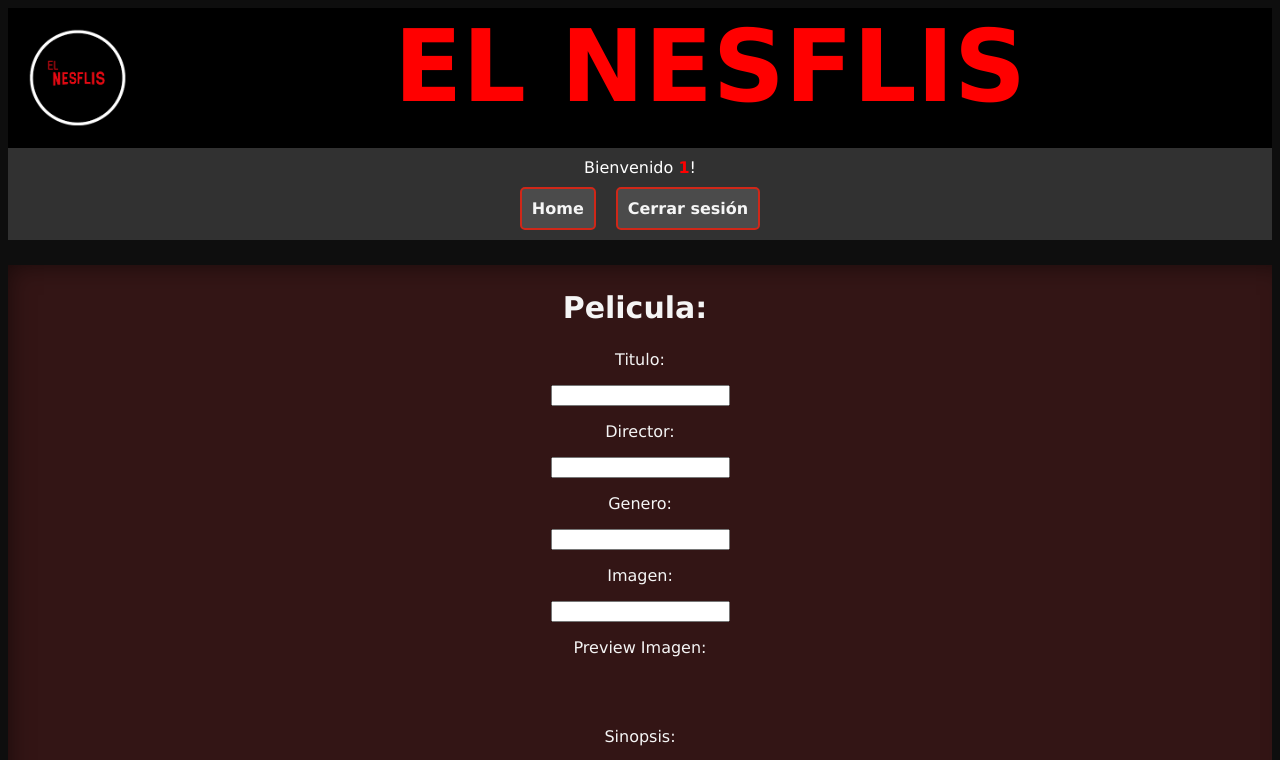
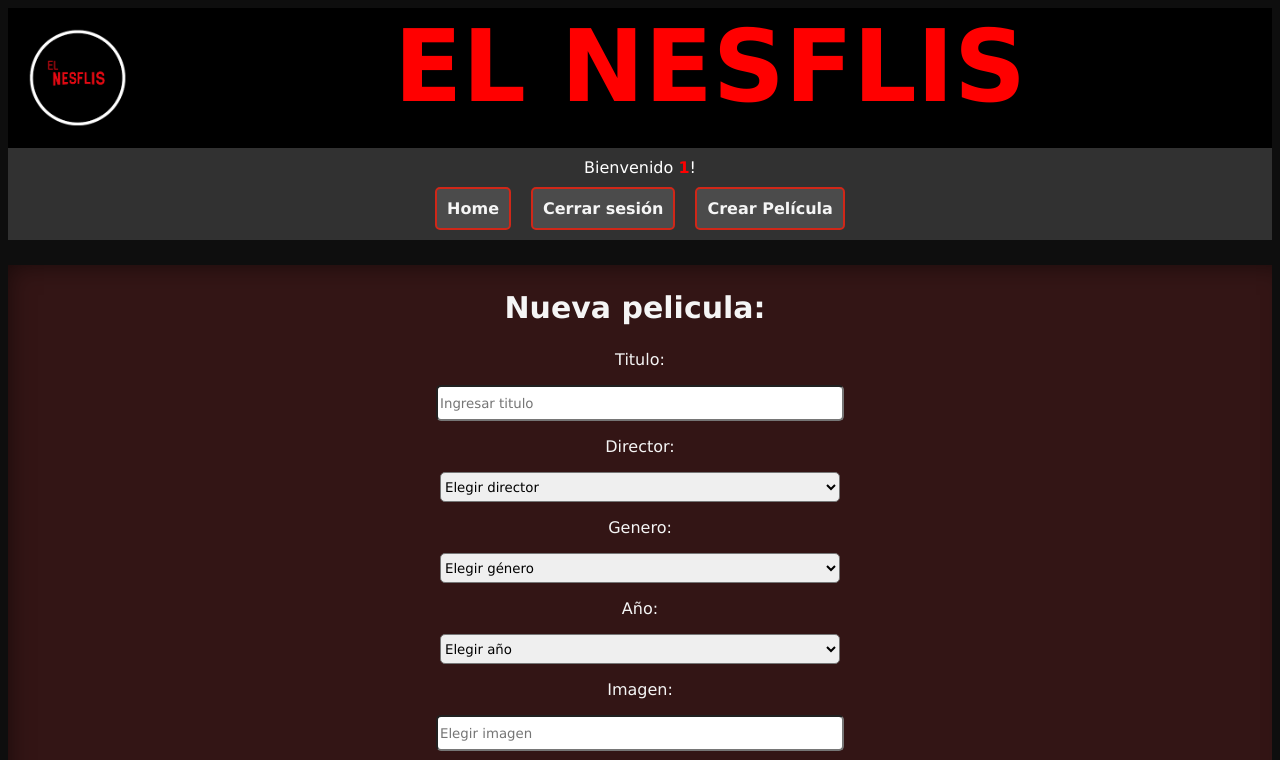
Before and after one commit to AgustinGAguirre/final-Bajo-Berger, a Next.js app in the folder frontend/: page /movies/create in a window 1280 px wide. Shown: the top 760 px of the page. Built offline with nearby package versions, Linux system fonts and the light colour scheme; no server answers; sample sign-in values are in the browser's storage.

Commit message:
Agregar creacion de pelicula

```diff
--- a/frontend/pages/_app.js
+++ b/frontend/pages/_app.js
@@ -8,6 +8,10 @@ function MyApp({ Component, pageProps }) {
   const handleLogout = () => {
     removeToken();
     window.location = "/login";
+  }
+
+  const handleCreate = () => {
+    window.location = "/movies/create";
   }
 
   return (
@@ -37,6 +41,9 @@ function MyApp({ Component, pageProps }) {
         {isLoggedIn && (
           <a className='menu-item' href="#" onClick={handleLogout}>Cerrar sesión</a>
         )}
+        {isLoggedIn && (
+          <a className='menu-item' href="#" onClick={handleCreate}>Crear Película</a>
+        )}
       </nav>
       <Component {...pageProps} />
       <footer></footer>
--- a/frontend/pages/index.js
+++ b/frontend/pages/index.js
@@ -54,12 +54,12 @@ const Home = () => {
           <div className="background">
             {!!movies && movies.map((movie) => (
               <div className="img-container">
-                <img className="cover" src={movie.image}/>
+                <img className="cover" src={movie.image || "http://via.placeholder.com/333x500"} />
                 <div className="movie-title">{movie.title}<br /> ({movie.director} {movie.year})</div>
 
                 <div className="boton-accion-container">
-                {isLoggedIn && <a className="boton-accion" href={`/movies/${movie.id}`}>editar</a>}
-                {isLoggedIn && <a className="boton-accion" href={`/movies/${movie.id}/comments`}>Comentarios</a>}
+                  {isLoggedIn && <a className="boton-accion" href={`/movies/${movie.id}`}>editar</a>}
+                  {isLoggedIn && <a className="boton-accion" href={`/movies/${movie.id}/comments`}>Comentarios</a>}
                 </div>
               </div>
             ))}
--- a/frontend/pages/movies/[id].js
+++ b/frontend/pages/movies/[id].js
@@ -3,6 +3,7 @@ import { useRouter } from 'next/router'
 import axios from "axios";
 import { checkIfIsLoggedIn, getToken, getLoggedInUserId } from "../../utils";
 import { useFormik } from 'formik';
+import { DIRECTORS, GENRES, YEARS } from "./constants";
 const Movie = () => {
     const router = useRouter();
     const { id } = router.query;
@@ -89,9 +90,26 @@ const Movie = () => {
                         <p id="details">
                             <p>Titulo:</p>  <input type="text" name="title" value={formik.values.title} onChange={formik.handleChange} />
                             <br />
-                            <p>Director:</p>  <input type="text" name="director" value={formik.values.director} onChange={formik.handleChange} />
+                            <p>Director:</p>
+                            <select name="director" value={formik.values.director} onChange={formik.handleChange} >
+                                {DIRECTORS.map((director) => (
+                                    <option value={director}>{director}</option>
+                                ))}
+                            </select>
                             <br />
-                            <p>Genero:</p>  <input type="text" name="genre" value={formik.values.genre} onChange={formik.handleChange} />
+                            <p>Genero:</p>
+                            <select name="genre" value={formik.values.genre} onChange={formik.handleChange} >
+                                {GENRES.map((genre) => (
+                                    <option value={genre}>{genre}</option>
+                                ))}
+                            </select>
+                            <br />
+                            <p>Año:</p>
+                            <select name="year" value={formik.values.year} onChange={formik.handleChange} >
+                                {YEARS.map((year) => (
+                                    <option value={year}>{year}</option>
+                                ))}
+                            </select>
                             <br />
                             <p>Imagen:</p>  <input type="text" name="image" value={formik.values.image} onChange={formik.handleChange} />
                             <br />
--- /dev/null
+++ b/frontend/pages/movies/constants.js
@@ -0,0 +1,31 @@
+export const GENRES = [
+    "Acción",
+    "Romantica",
+    "Aventura",
+    "Fantasía",
+    "Policial",
+    "Comedia",
+    "Comedia Romántica",
+];
+
+export const DIRECTORS = [
+    "Steven Spielberg",
+    "Vicky Jenson",
+    "Chris Columbus",
+    "Byron Howard",
+    "Tim Miller",
+    "Sam Raimi",
+    "Richard Donner",
+    "Matt Reeves"
+];
+
+const buildYears = function (startYear) {
+    var currentYear = new Date().getFullYear(), years = [];
+    startYear = startYear || 1980;
+    while (startYear <= currentYear) {
+        years.push(startYear++);
+    }
+    return years;
+}
+
+export const YEARS = buildYears(1920);
--- /dev/null
+++ b/frontend/pages/movies/create.js
@@ -0,0 +1,97 @@
+import { useState, useEffect } from "react";
+import { useRouter } from 'next/router'
+import axios from "axios";
+import { checkIfIsLoggedIn, getToken, getLoggedInUserId } from "../../utils";
+import { useFormik } from 'formik';
+import { DIRECTORS, GENRES, YEARS } from "./constants";
+const Movie = () => {
+    const router = useRouter();
+    const [error, setError] = useState("");
+    let isLoggedIn = checkIfIsLoggedIn();
+    const initialValues = {
+        title: '',
+        director: '',
+        genre: '',
+        image: '',
+        synopsis: '',
+        year: '',
+    }
+
+    const formik = useFormik({
+        initialValues,
+        enableReinitialize: true,
+        onSubmit: async values => {
+            await axios.post(`${process.env.NEXT_PUBLIC_API_URL}/api/movies`, values, {
+                headers: {
+                    authorization: `Bearer ${getToken()}`
+                }
+            }).then(movie => {
+                router.push("/")
+            }).catch((e) => {
+                console.error({ e });
+                setError("Hubo un problema al crear la pelicula");
+            });
+        },
+    });
+
+    if (typeof window !== 'undefined' && !isLoggedIn) {
+        router.push("/login")
+    }
+
+    const userId = getLoggedInUserId();
+
+    return (
+        <>
+            <div id="container-details">
+                <aside id="peliculas">
+                    <form onSubmit={formik.handleSubmit}>
+                        <h2>Nueva pelicula:</h2>
+                        <p id="details">
+                            <p>Titulo:</p>
+                            <input placeholder="Ingresar titulo" type="text" name="title" value={formik.values.title} onChange={formik.handleChange} />
+                            <br />
+                            <p>Director:</p>
+                            <select name="director" value={formik.values.director} onChange={formik.handleChange} >
+                                <option value='' disabled selected>Elegir director</option>
+                                {DIRECTORS.map((director) => (
+                                    <option value={director}>{director}</option>
+                                ))}
+                            </select>
+                            <br />
+                            <p>Genero:</p>
+                            <select name="genre" value={formik.values.genre} onChange={formik.handleChange}>
+                                <option value='' disabled selected>Elegir género</option>
+                                {GENRES.map((genre) => (
+                                    <option value={genre}>{genre}</option>
+                                ))}
+                            </select>
+                            <br />
+                            <p>Año:</p>
+                            <select name="year" value={formik.values.year} onChange={formik.handleChange}>
+                                <option value='' disabled selected>Elegir año</option>
+                                {YEARS.map((year) => (
+                                    <option value={year}>{year}</option>
+                                ))}
+                            </select>
+                            <br />
+                            <p>Imagen:</p>
+                            <input type="text" name="image" value={formik.values.image} onChange={formik.handleChange} placeholder="Elegir imagen" />
+                            <br />
+                            <p>Preview Imagen:</p> <br />
+                            <img src={formik.values.image} style={{ maxWidth: '200px' }} />
+                            <br />
+                            <p>Sinopsis:</p>
+                            <textarea name="synopsis" value={formik.values.synopsis} onChange={formik.handleChange} placeholder="Ingresar una sinopsis" />
+                            <br />
+                            <button className="boton-accion" type="submit">Guardar</button>
+                        </p>
+                        <br />
+                        <p>{error}</p>
+                    </form>
+                </aside>
+            </div>
+        </>
+    )
+}
+
+export default Movie;
--- a/frontend/styles/globals.css
+++ b/frontend/styles/globals.css
@@ -100,6 +100,7 @@ h2 {
   border: 1px solid black;
   margin: 20px auto;
   border-radius: 12px 12px;
+  flex-basis: 20%;
 }
 
 .img-container .movie-title {
@@ -188,7 +189,7 @@ h2 {
   }
 
   h1 {
-    font-size:40px;
+    font-size: 40px;
   }
 
   h2 {
@@ -211,3 +212,15 @@ textarea {
   height: 200px;
   padding: 20px;
 }
+
+input, select {
+  border-radius: 5px;
+  height: 30px;
+  width: 400px;
+}
+@media (max-width: 768px) {
+  input, select {
+    width: 80%;
+    margin: auto;
+  }
+}
```
Also changed, not shown: 2 other files (tests, documents, lock files or other folders).
